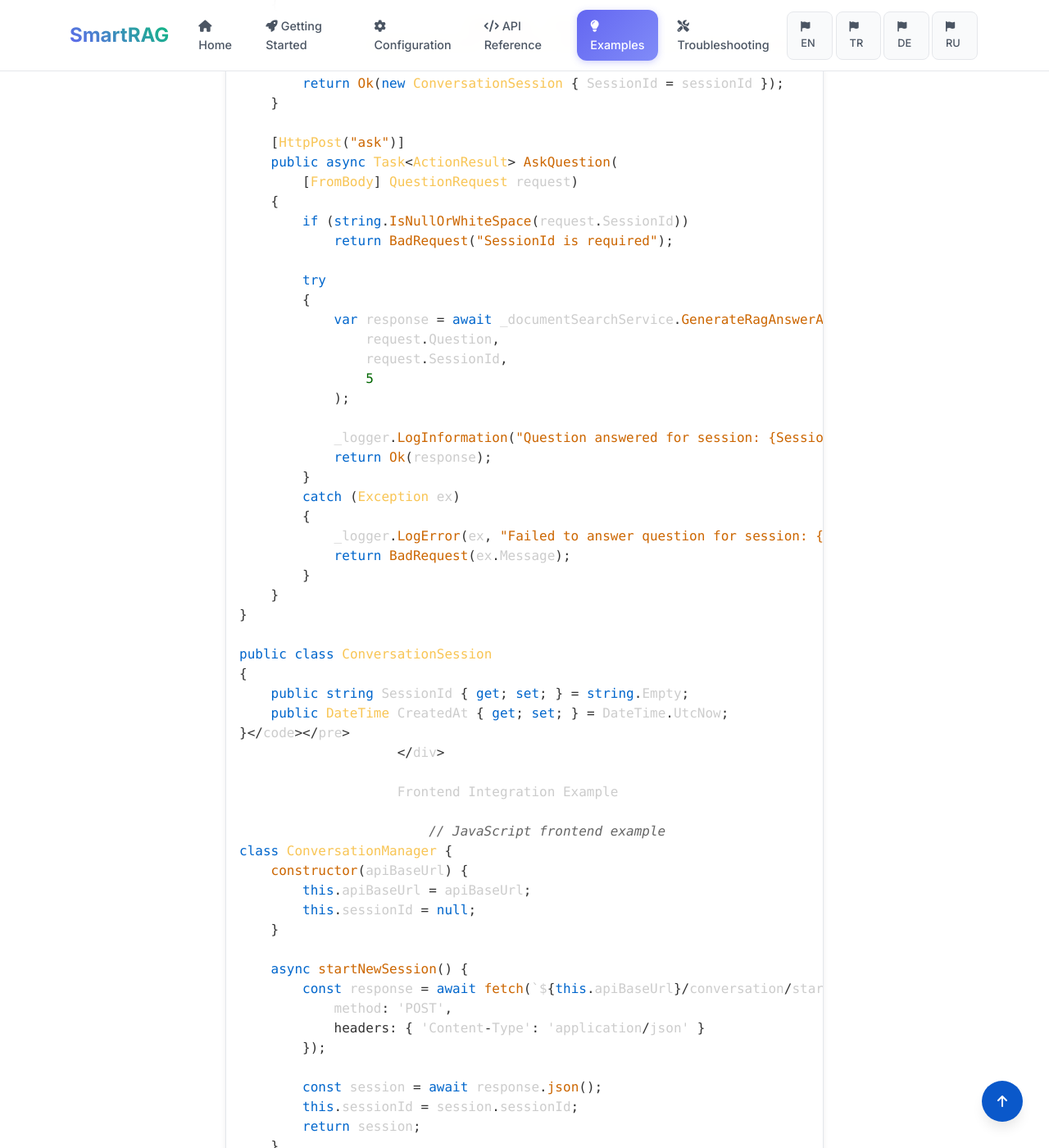
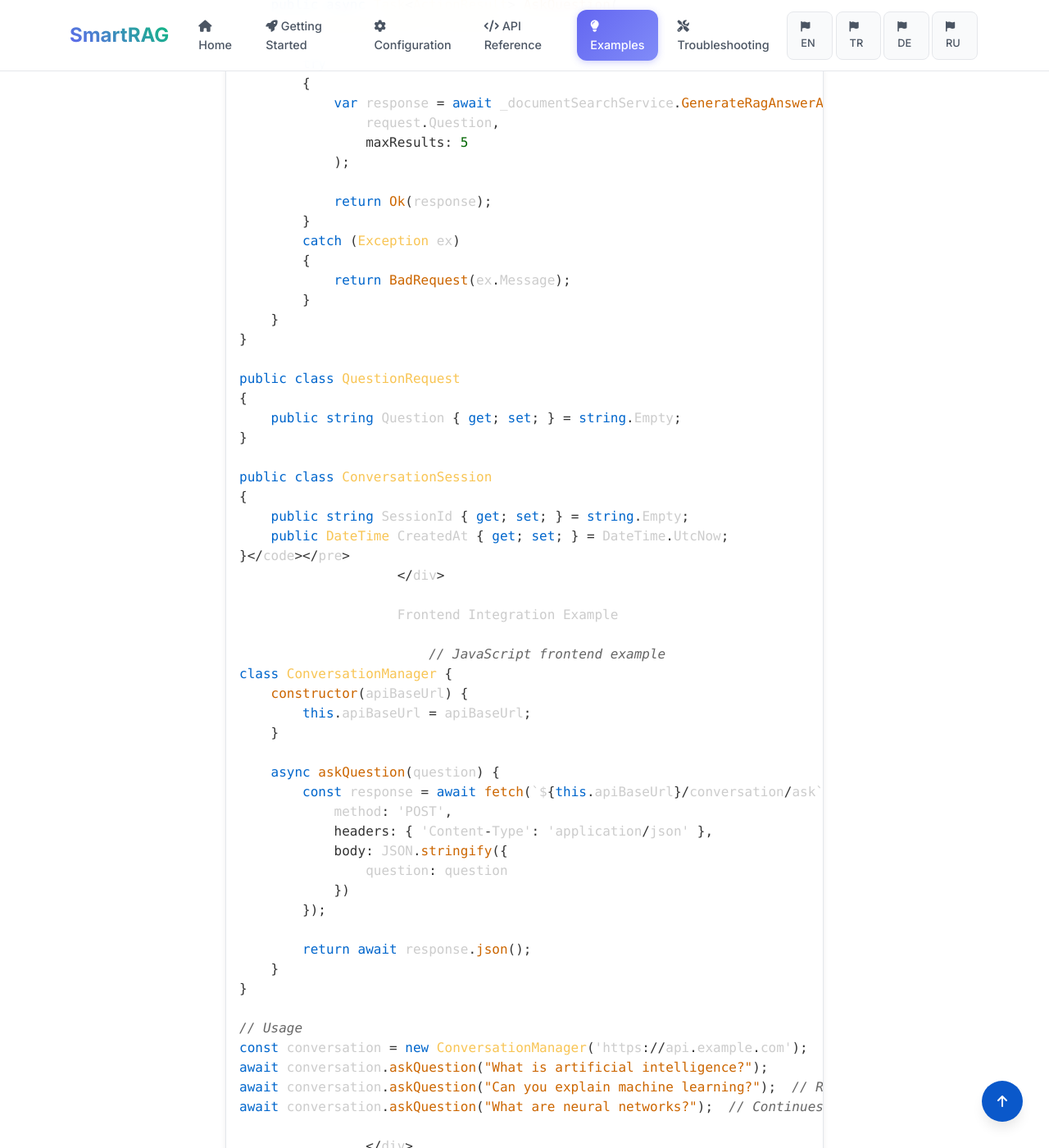
Before and after one commit to byerlikaya/SmartRAG, a Jekyll site: the page built from docs/en/examples.md, in a window 1280 px wide and 1400 px high, scrolled down 12788 px. Shown: the whole window at 82% size. Built offline with Jekyll 4.4.1, drawn with Linux system fonts in a browser that asks for light colours; nearby versions of some CDN libraries; some of the changed text lies outside the part shown.

Commit message:
docs: Update all documentation files for automatic session management
- Update README.md to remove sessionId parameter from examples
- Update docs/en/examples.md with new API signature
- Update docs/de/examples.md with new API signature
- Update docs/ru/examples.md with new API signature
- Update SmartRAG.csproj to version 2.1.0 with release notes
- Ensure 100% compliance with all established rules
- All examples now use automatic session management

[release]

```diff
--- a/docs/en/examples.md
+++ b/docs/en/examples.md
@@ -233,14 +233,13 @@ public class SearchController(IDocumentSearchService documentSearchService) : Co
     {
         string? query = request?.Query;
         int maxResults = request?.MaxResults ?? 5;
-        string sessionId = request?.SessionId ?? Guid.NewGuid().ToString();
 
         if (string.IsNullOrWhiteSpace(query))
             return BadRequest("Query cannot be empty");
 
         try
         {
-            var response = await documentSearchService.GenerateRagAnswerAsync(query, sessionId, maxResults);
+            var response = await documentSearchService.GenerateRagAnswerAsync(query, maxResults);
             return Ok(response);
         }
         catch (Exception ex)
@@ -452,18 +451,13 @@ public async Task<ActionResult<RagResponse>> StartConversation(
 {
     try
     {
-        // Generate unique session ID for new conversation
-        var sessionId = request.SessionId ?? Guid.NewGuid().ToString();
-
         var response = await _documentSearchService.GenerateRagAnswerAsync(
             request.Question,
-            sessionId,
             maxResults: 5
         );
 
         return Ok(new ConversationResponse
         {
-            SessionId = sessionId,
             Answer = response.Answer,
             Sources = response.Sources
         });
@@ -477,12 +471,10 @@ public async Task<ActionResult<RagResponse>> StartConversation(
 public class ConversationRequest
 {
     public string Question { get; set; } = string.Empty;
-    public string SessionId { get; set; } = string.Empty;  // Optional: if empty, creates new session
 }
 
 public class ConversationResponse
 {
-    public string SessionId { get; set; } = string.Empty;
     public string Answer { get; set; } = string.Empty;
     public List<SearchSource> Sources { get; set; } = new();
 }</code></pre>
@@ -537,26 +529,25 @@ var anotherResponse = await _documentSearchService.GenerateRagAnswerAsync(
     public async Task<ActionResult<RagResponse>> AskQuestion(
         [FromBody] QuestionRequest request)
     {
-        if (string.IsNullOrWhiteSpace(request.SessionId))
-            return BadRequest("SessionId is required");
-
         try
         {
             var response = await _documentSearchService.GenerateRagAnswerAsync(
                 request.Question,
-                request.SessionId,
-                5
+                maxResults: 5
             );
 
-            _logger.LogInformation("Question answered for session: {SessionId}", request.SessionId);
             return Ok(response);
         }
         catch (Exception ex)
         {
-            _logger.LogError(ex, "Failed to answer question for session: {SessionId}", request.SessionId);
             return BadRequest(ex.Message);
         }
     }
+}
+
+public class QuestionRequest
+{
+    public string Question { get; set; } = string.Empty;
 }
 
 public class ConversationSession
@@ -572,31 +563,14 @@ public class ConversationSession
 class ConversationManager {
     constructor(apiBaseUrl) {
         this.apiBaseUrl = apiBaseUrl;
-        this.sessionId = null;
-    }
-
-    async startNewSession() {
-        const response = await fetch(`${this.apiBaseUrl}/conversation/start`, {
-            method: 'POST',
-            headers: { 'Content-Type': 'application/json' }
-        });
-
-        const session = await response.json();
-        this.sessionId = session.sessionId;
-        return session;
     }
 
     async askQuestion(question) {
-        if (!this.sessionId) {
-            await this.startNewSession();
-        }
-
         const response = await fetch(`${this.apiBaseUrl}/conversation/ask`, {
             method: 'POST',
             headers: { 'Content-Type': 'application/json' },
             body: JSON.stringify({
-                question: question,
-                sessionId: this.sessionId
+                question: question
             })
         });
 
```
Also changed, not shown: docs/de/examples.md (+1 -2 lines), docs/ru/examples.md (+1 -2 lines), README.md, 1 other file.
